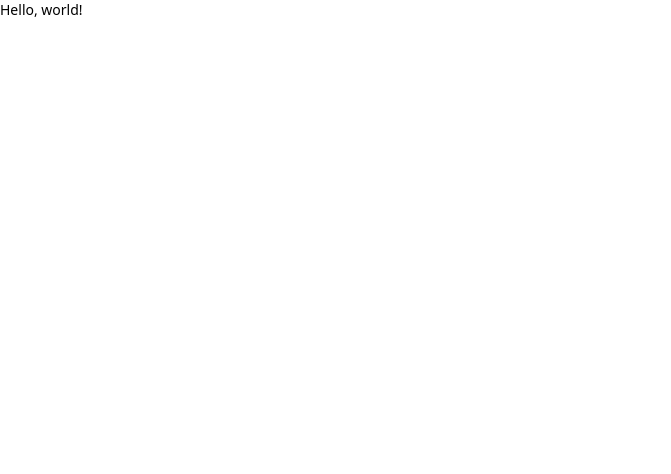
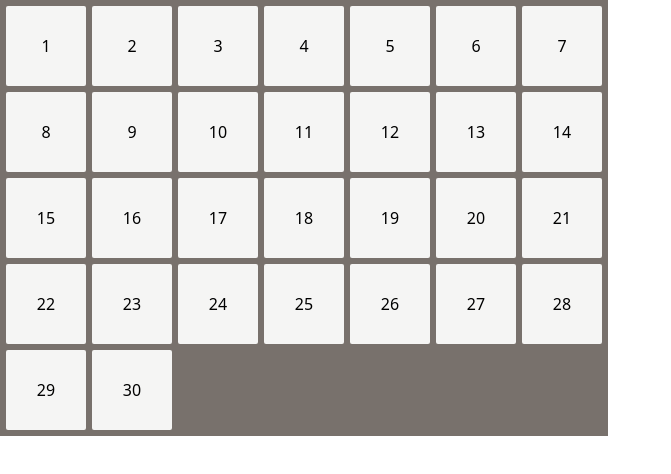
Before and after one commit to hexpunk/tbd, a Preact app: page / in a window 1280 px wide. Shown: the top 474 px of the page, without its empty margins (0-671 px from the left). Built offline with nearby package versions, Linux system fonts and the light colour scheme.

Commit message:
Add first pieces of calendar interface

```diff
--- a/src/App.tsx
+++ b/src/App.tsx
@@ -1,3 +1,5 @@
+import Month from "./Month";
+
 export function App() {
-  return <div className="text-sm">Hello, world!</div>;
+  return <Month year={2022} month={5} />;
 }
--- /dev/null
+++ b/src/Day.tsx
@@ -0,0 +1,10 @@
+export default function Day({ date }: { date: Date }) {
+  return (
+    <button
+      type="button"
+      className="bg-stone-100 h-20 w-20 rounded-sm focus:outline-none focus:ring focus:ring-emerald-500 focus:bg-emerald-200 active:bg-emerald-500"
+    >
+      {date.getDate()}
+    </button>
+  );
+}
--- /dev/null
+++ b/src/Month.tsx
@@ -0,0 +1,21 @@
+import Day from "./Day";
+
+export default function Month({
+  year,
+  month,
+}: {
+  year: number;
+  month: number;
+}) {
+  const days = new Date(year, month + 1, 0).getDate();
+
+  return (
+    <div className="bg-stone-500 w-max p-1.5 grid grid-cols-7 gap-1.5">
+      {new Array(days).fill(null).map((_, index) => {
+        const date = new Date(year, month, index + 1);
+
+        return <Day key={date.getTime()} date={date} />;
+      })}
+    </div>
+  );
+}
```
